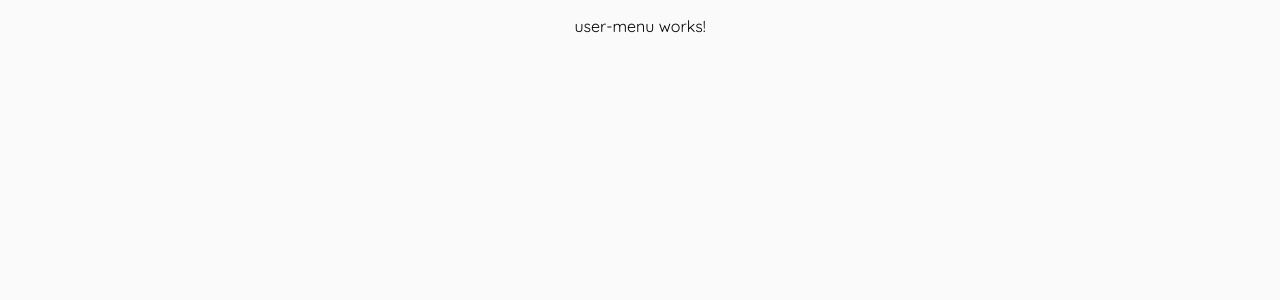
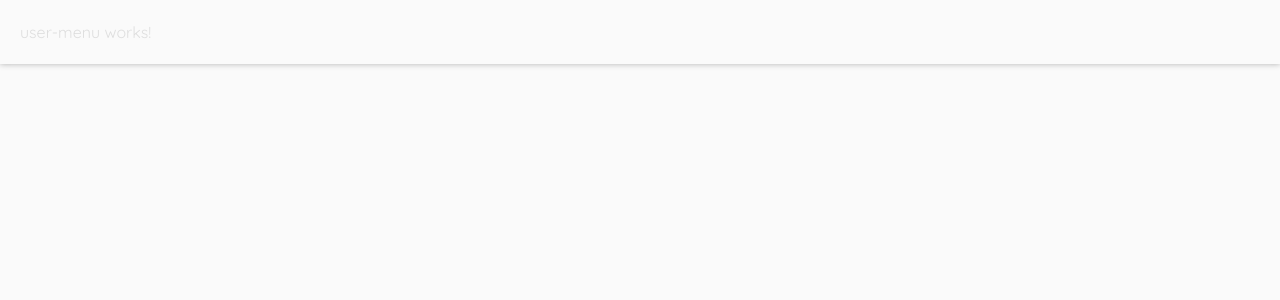
Before and after one commit to eTallang/user-menu-demo, an Angular app: page / in a window 1280 px wide. Shown: the top 300 px of the page. Built offline with nearby package versions, Linux system fonts and the light colour scheme.

Commit message:
feat(app): add toolbar

```diff
--- a/src/app/app.component.html
+++ b/src/app/app.component.html
@@ -1,3 +1,5 @@
 <div class="page-container">
-  <app-user-menu></app-user-menu>
+  <div class="toolbar">
+    <app-user-menu></app-user-menu>
+  </div>
 </div>
--- a/src/app/app.component.scss
+++ b/src/app/app.component.scss
@@ -2,6 +2,13 @@
     display: flex;
     justify-content: center;
     align-items: center;
-    // width: 200%;
-    // height: 200%;
+
+    .toolbar {
+        width: 100%;
+        padding: 6px 20px;
+        color: #dedede;
+        box-shadow: 0 0 6px rgba(0, 0, 0, .3);
+        display: flex;
+        // justify-content: flex-end;
+    }
 }
```
